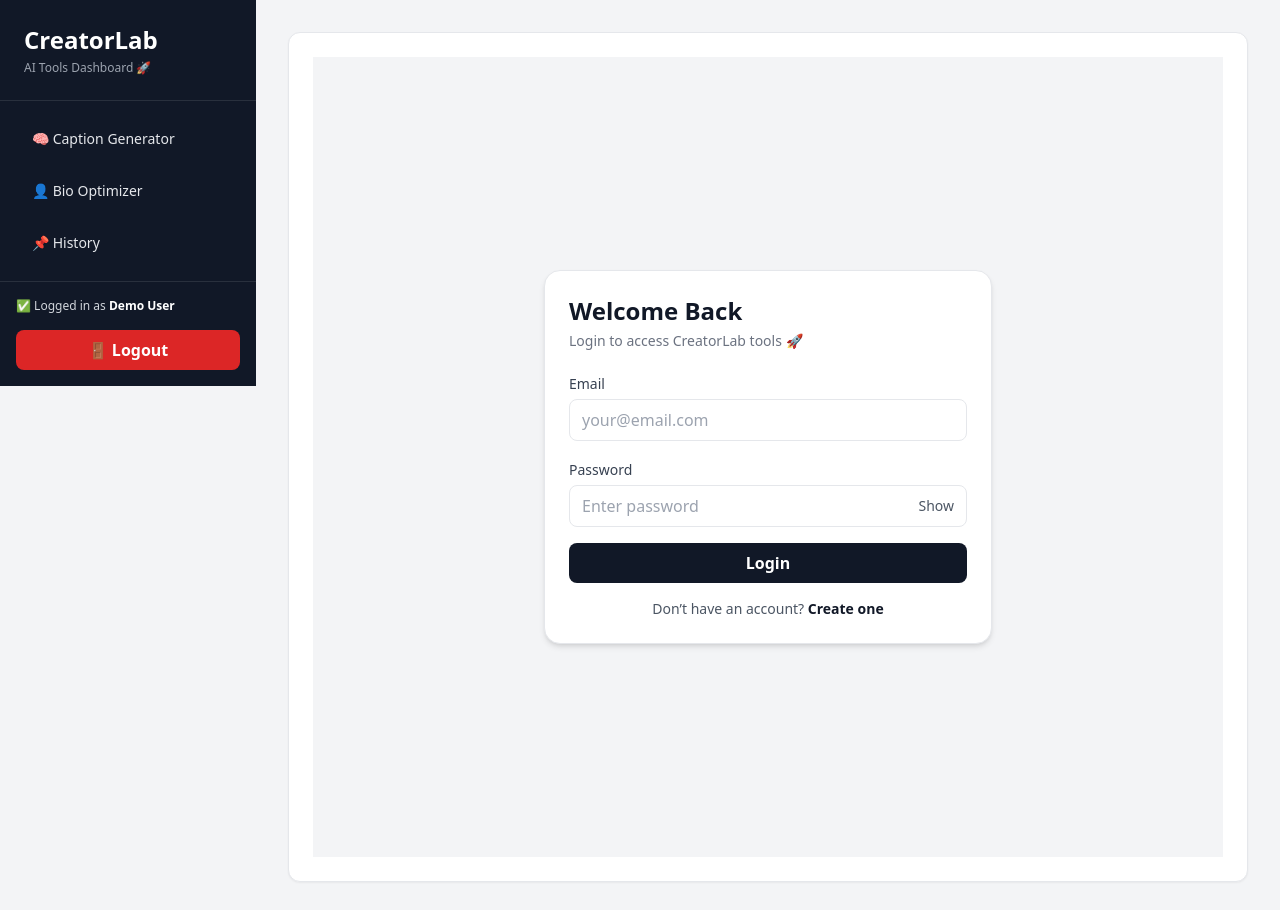
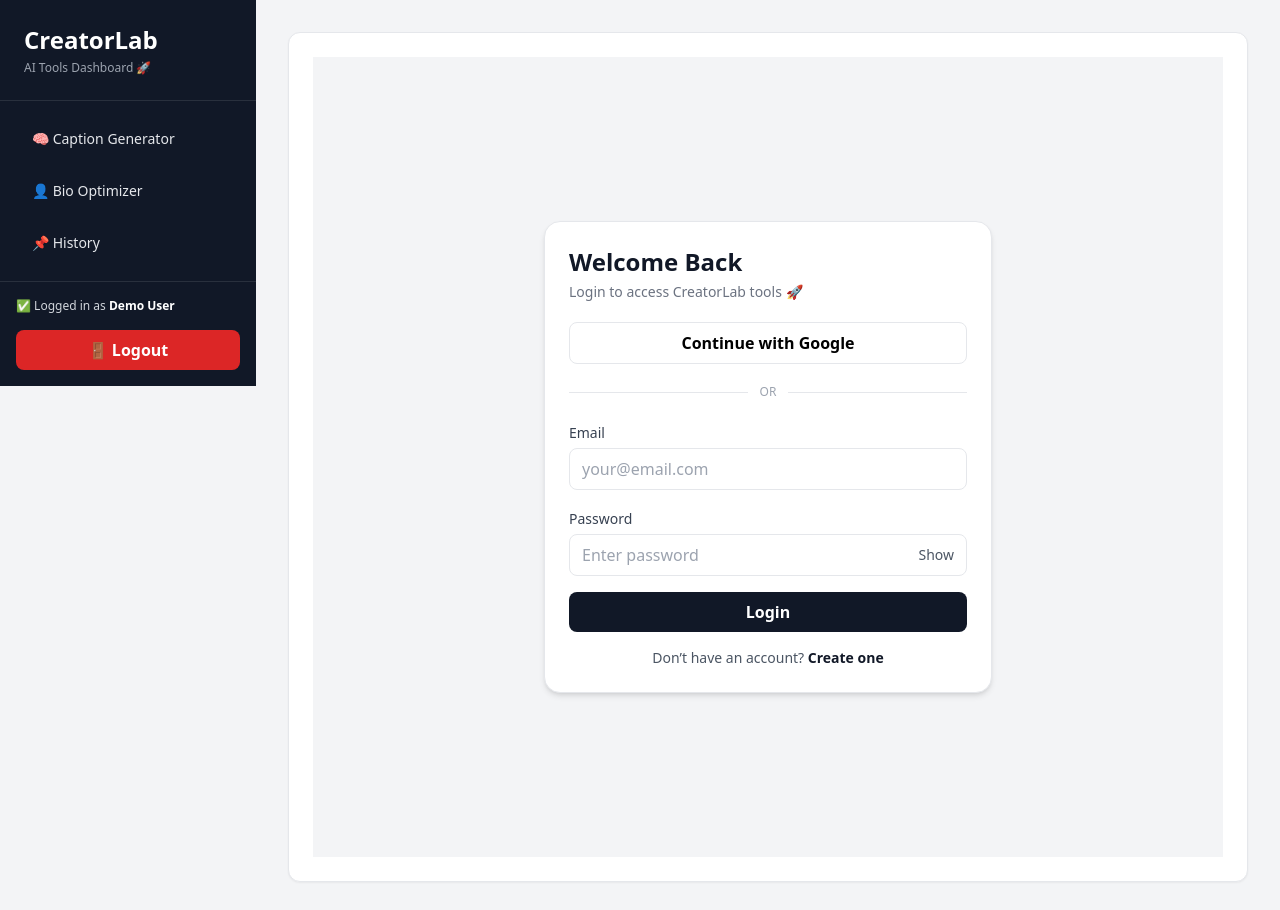
Before and after one commit to Arjun1947/creatorlab, a React app in the folder frontend/: page /login in a window 1280 px wide. Shown: the top 910 px of the page. Built offline with nearby package versions, Linux system fonts and the light colour scheme; no server answers; the HTML template or start-up script is replaced by a standard one.

Commit message:
Add Google login

```diff
--- a/frontend/src/pages/Login.jsx
+++ b/frontend/src/pages/Login.jsx
@@ -1,18 +1,30 @@
 import { useState } from "react";
 import { Link, useNavigate } from "react-router-dom";
+
+import { signInWithPopup } from "firebase/auth";
+import { auth, googleProvider } from "../firebase";
 
 export default function Login() {
   const navigate = useNavigate();
 
   const [email, setEmail] = useState("");
   const [password, setPassword] = useState("");
-
   const [showPass, setShowPass] = useState(false);
 
   const [loading, setLoading] = useState(false);
+  const [googleLoading, setGoogleLoading] = useState(false);
+
   const [message, setMessage] = useState("");
   const [error, setError] = useState("");
 
+  const API_URL = import.meta.env.VITE_API_URL;
+
+  const saveSession = (token, user) => {
+    localStorage.setItem("creatorlab_token", token);
+    localStorage.setItem("creatorlab_user", JSON.stringify(user));
+  };
+
+  // ✅ Normal Email Login
   const handleLogin = async (e) => {
     e.preventDefault();
 
@@ -21,8 +33,6 @@ export default function Login() {
     setError("");
 
     try {
-      const API_URL = import.meta.env.VITE_API_URL;
-
       const res = await fetch(`${API_URL}/api/auth/login`, {
         method: "POST",
         headers: { "Content-Type": "application/json" },
@@ -37,19 +47,57 @@ export default function Login() {
         return;
       }
 
-      // ✅ Save token + user in localStorage
-      localStorage.setItem("creatorlab_token", data.token);
-      localStorage.setItem("creatorlab_user", JSON.stringify(data.user));
+      saveSession(data.token, data.user);
 
       setMessage("✅ Login successful! Redirecting...");
       setLoading(false);
 
-      setTimeout(() => {
-        navigate("/caption");
-      }, 1200);
+      setTimeout(() => navigate("/caption"), 900);
     } catch (err) {
       setError("❌ Server not reachable. Try again.");
       setLoading(false);
+    }
+  };
+
+  // ✅ Google Login
+  const handleGoogleLogin = async () => {
+    setGoogleLoading(true);
+    setMessage("");
+    setError("");
+
+    try {
+      const result = await signInWithPopup(auth, googleProvider);
+      const firebaseUser = result.user;
+
+      // 🔥 Send Google user to backend so backend creates user + returns JWT
+      const res = await fetch(`${API_URL}/api/auth/google`, {
+        method: "POST",
+        headers: { "Content-Type": "application/json" },
+        body: JSON.stringify({
+          name: firebaseUser.displayName,
+          email: firebaseUser.email,
+          photo: firebaseUser.photoURL,
+          uid: firebaseUser.uid,
+        }),
+      });
+
+      const data = await res.json();
+
+      if (!res.ok) {
+        setError(data.message || "Google login failed ❌");
+        setGoogleLoading(false);
+        return;
+      }
+
+      saveSession(data.token, data.user);
+
+      setMessage("✅ Google login successful! Redirecting...");
+      setGoogleLoading(false);
+
+      setTimeout(() => navigate("/caption"), 900);
+    } catch (err) {
+      setError("❌ Google login cancelled or failed.");
+      setGoogleLoading(false);
     }
   };
 
@@ -61,20 +109,40 @@ export default function Login() {
           Login to access CreatorLab tools 🚀
         </p>
 
-        {/* ✅ Success / Error Message */}
+        {/* ✅ Messages */}
         {message && (
           <div className="mt-4 p-3 rounded-lg bg-green-50 border border-green-200 text-green-700 text-sm">
             {message}
           </div>
         )}
-
         {error && (
           <div className="mt-4 p-3 rounded-lg bg-red-50 border border-red-200 text-red-700 text-sm">
             {error}
           </div>
         )}
 
-        <form onSubmit={handleLogin} className="mt-5 space-y-4">
+        {/* ✅ Google Button */}
+        <button
+          onClick={handleGoogleLogin}
+          disabled={googleLoading}
+          className={`mt-5 w-full py-2 rounded-lg font-semibold border transition flex items-center justify-center gap-2 ${
+            googleLoading
+              ? "bg-gray-100 cursor-not-allowed"
+              : "bg-white hover:bg-gray-50"
+          }`}
+        >
+          {googleLoading ? "Connecting..." : "Continue with Google"}
+        </button>
+
+        {/* Divider */}
+        <div className="flex items-center gap-3 my-5">
+          <div className="h-px bg-gray-200 flex-1" />
+          <span className="text-xs text-gray-400">OR</span>
+          <div className="h-px bg-gray-200 flex-1" />
+        </div>
+
+        {/* Email Login Form */}
+        <form onSubmit={handleLogin} className="space-y-4">
           {/* Email */}
           <div>
             <label className="text-sm font-medium text-gray-700">Email</label>
@@ -90,9 +158,7 @@ export default function Login() {
 
           {/* Password */}
           <div>
-            <label className="text-sm font-medium text-gray-700">
-              Password
-            </label>
+            <label className="text-sm font-medium text-gray-700">Password</label>
 
             <div className="mt-1 flex items-center border rounded-lg px-3 py-2 focus-within:ring-2 focus-within:ring-gray-900">
               <input
@@ -103,7 +169,6 @@ export default function Login() {
                 placeholder="Enter password"
                 required
               />
-
               <button
                 type="button"
                 onClick={() => setShowPass(!showPass)}
```
